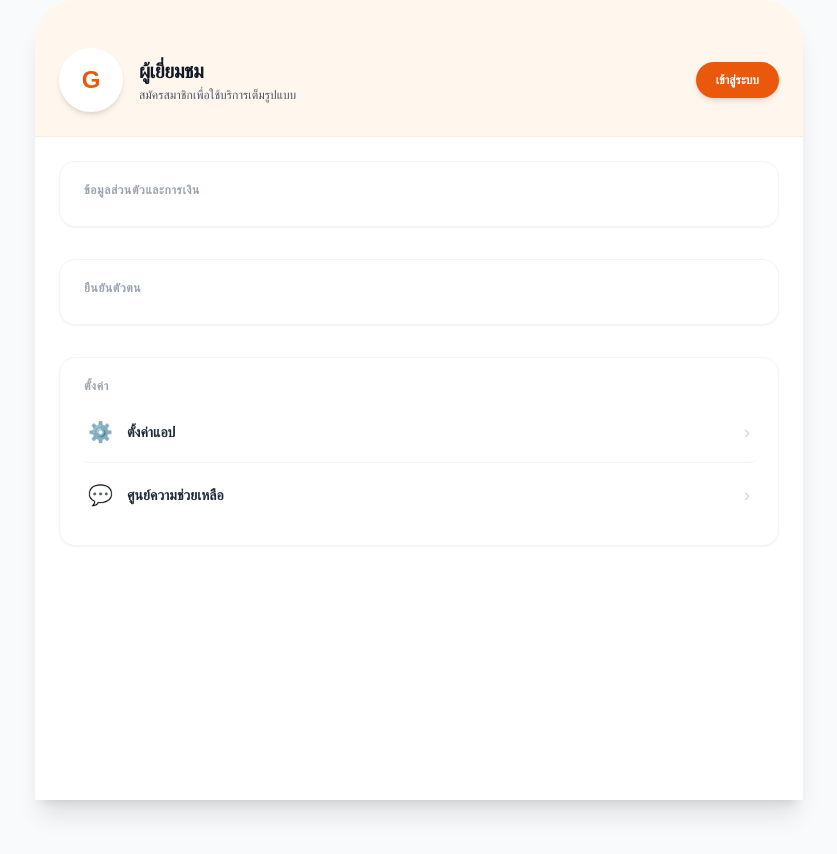
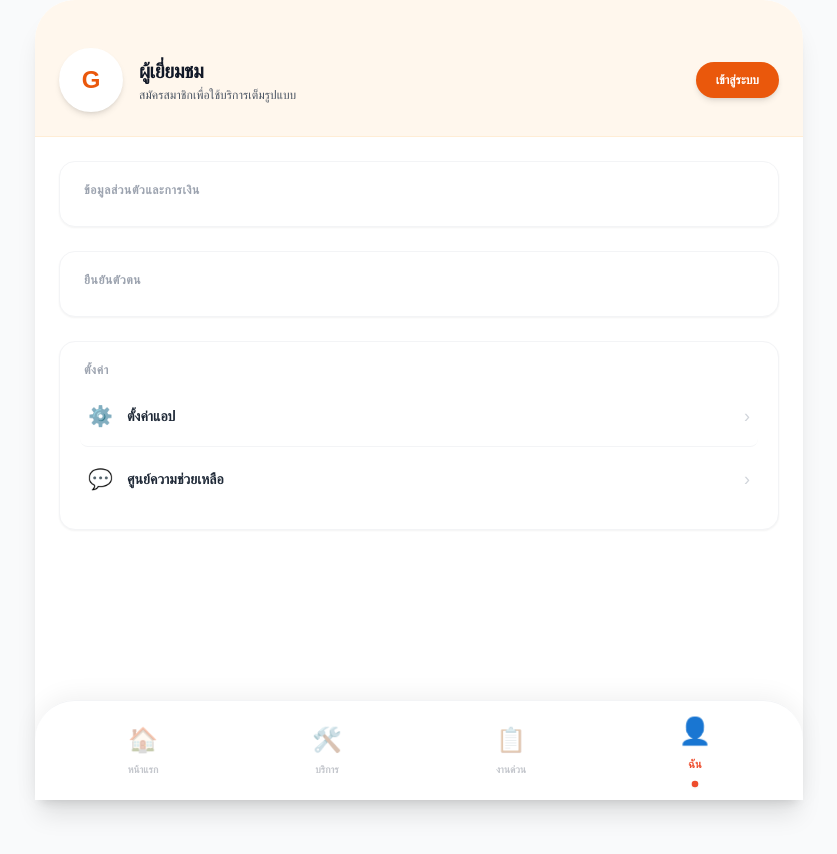
Before and after one commit to BSam-B3/jong-jaroen, a Next.js app: page /profile in a window 1280 px wide. Shown: the top 854 px of the page, without its empty margins (221-1058 px from the left). Built offline with nearby package versions, Linux system fonts and the light colour scheme; no server answers.

Commit message:
Refactor ProfilePage component and improve loading state

```diff
--- a/app/profile/page.tsx
+++ b/app/profile/page.tsx
@@ -1,14 +1,12 @@
-// app/profile/page.tsx
 'use client';
 
 import { useState, useEffect } from 'react';
-import { supabase } from '@/lib/supabase'; // ⚠️ ปรับ path ตามโปรเจกต์ของคุณ
+import { supabase } from '@/lib/supabase';
 import Link from 'next/link';
 import { useRouter } from 'next/navigation';
 
-// คอมโพเนนต์ย่อยสำหรับแถวเมนู (Menu Row) เพื่อความสะอาดของโค้ด
-function ProfileMenuRow({ icon, label, href, status, isPrivate = false, isLoggedIn = false }) {
-  // ✅ เงื่อนไข: ถ้าเป็นเมนูส่วนตัว และผู้ใช้ยังไม่ได้ล็อกอิน ให้ซ่อนเมนูนี้
+// ✅ เติม : any ตรงนี้ เพื่อแก้ Error TypeScript ของ Vercel
+function ProfileMenuRow({ icon, label, href, status, isPrivate = false, isLoggedIn = false }: any) {
   if (isPrivate && !isLoggedIn) return null;
 
   return (
@@ -28,13 +26,23 @@ function ProfileMenuRow({ icon, label, href, status, isPrivate = false, isLogged
   );
 }
 
+// คอมโพเนนต์เมนูด้านล่าง
+function NavItem({ icon, label, active, onClick }: any) {
+  return (
+    <div onClick={onClick} className={`flex flex-col items-center gap-1.5 cursor-pointer transition-all ${active ? 'scale-110' : 'opacity-40 hover:opacity-100'} w-16`}>
+      <span className="text-2xl">{icon}</span>
+      <span className={`text-[10px] font-bold ${active ? 'text-[#EE4D2D]' : 'text-gray-500'}`}>{label}</span>
+      {active && <div className="w-1.5 h-1.5 bg-[#EE4D2D] rounded-full shadow-sm mt-0.5"></div>}
+    </div>
+  );
+}
+
 export default function ProfilePage() {
   const [user, setUser] = useState<any>(null);
   const [loading, setLoading] = useState(true);
   const router = useRouter();
 
   useEffect(() => {
-    // 🔍 ดึงข้อมูลผู้ใช้ปัจจุบันจาก Supabase
     async function getUserData() {
       const { data: { session } } = await supabase.auth.getSession();
       if (session) {
@@ -45,22 +53,20 @@ export default function ProfilePage() {
     getUserData();
   }, []);
 
-  const isLoggedIn = !!user; // ตรวจสอบสถานะการล็อกอิน
+  const isLoggedIn = !!user;
 
-  // ฟังก์ชันสำหรับ Handle การ Log Out
   const handleSignOut = async () => {
     await supabase.auth.signOut();
-    router.push('/login'); // พากลับไปหน้า Login
+    router.push('/login');
   };
 
-  if (loading) return <div className="p-10 text-center text-gray-500">กำลังโหลด...</div>;
+  if (loading) return <div className="min-h-screen bg-gray-50 flex items-center justify-center font-bold text-gray-500">กำลังโหลด...</div>;
 
   return (
     <div className="min-h-screen bg-gray-50 flex justify-center pb-24">
-      {/* Container หลัก */}
-      <div className="w-full sm:max-w-2xl md:max-w-3xl bg-white min-h-screen relative flex flex-col shadow-xl overflow-hidden rounded-t-[2.5rem]">
+      <div className="w-full sm:max-w-2xl md:max-w-3xl bg-white min-h-screen relative flex flex-col shadow-xl overflow-x-hidden rounded-t-[2.5rem]">
 
-        {/* 🟠 ส่วนหัว Profile (เหมือนใน image_2.png) */}
+        {/* 🟠 ส่วนหัว Profile */}
         <div className="bg-orange-50 p-6 pt-12 flex items-center gap-4 border-b border-orange-100">
           <div className="w-16 h-16 bg-white rounded-full border-4 border-white shadow-md flex items-center justify-center text-2xl font-black text-orange-600 flex-shrink-0">
             {isLoggedIn ? (user.user_metadata?.full_name?.charAt(0) || user.email?.charAt(0).toUpperCase()) : 'G'}
@@ -81,49 +87,24 @@ export default function ProfilePage() {
         </div>
 
         {/* 📋 ส่วนรายการเมนู */}
-        <div className="p-6 space-y-8 flex-1">
+        <div className="p-6 space-y-6 flex-1 pb-24">
 
-          {/* ✅ กลุ่มเมนู: ข้อมูลส่วนตัวและการเงิน */}
           <div className="bg-white rounded-2xl p-5 border border-gray-100 shadow-sm">
             <h2 className="text-xs font-black text-gray-400 uppercase tracking-wider mb-2 px-1">ข้อมูลส่วนตัวและการเงิน</h2>
             <div className="space-y-0.5">
-              <ProfileMenuRow
-                icon="💳"
-                label="บัญชีรับเงิน (Bank Account)"
-                href="/profile/bank-account"
-                status="ตั้งค่าช่องทางรับเงิน"
-                isPrivate={true}
-                isLoggedIn={isLoggedIn} // ✅ แสดงเฉพาะเมื่อล็อกอิน
-              />
-              {/* ✅ โค้ดที่บีสามต้องเพิ่ม: เมนูประวัติรายการ */}
-              <ProfileMenuRow
-                icon="📜" // ใช้ไอคอนรูปม้วนกระดาษ หรือ 🕒 นาฬิกา ก็ได้ครับ
-                label="ประวัติรายการ"
-                href="/history"
-                status="บันทึกกิจกรรมทั้งหมด"
-                isPrivate={true} // ✅ เป็นเมนูส่วนตัว
-                isLoggedIn={isLoggedIn} // ✅ แสดงเฉพาะเมื่อล็อกอินแล้วเท่านั้น
-              />
+              <ProfileMenuRow icon="💳" label="บัญชีรับเงิน (Bank Account)" href="/profile/bank-account" status="ตั้งค่าช่องทางรับเงิน" isPrivate={true} isLoggedIn={isLoggedIn} />
+              {/* ✅ เมนูประวัติรายการ ย้ายมาอยู่ที่นี่แล้ว */}
+              <ProfileMenuRow icon="📜" label="ประวัติรายการ" href="/history" status="บันทึกกิจกรรมทั้งหมด" isPrivate={true} isLoggedIn={isLoggedIn} />
             </div>
           </div>
 
-          {/* กลุ่มเมนู: ยืนยันตัวตน (ตามภาพ image_2.png) */}
           <div className="bg-white rounded-2xl p-5 border border-gray-100 shadow-sm">
             <h2 className="text-xs font-black text-gray-400 uppercase tracking-wider mb-2 px-1">ยืนยันตัวตน</h2>
             <div className="space-y-0.5">
-              <ProfileMenuRow
-                icon="🛡️"
-                label="ยืนยันตัวตน (KYC)"
-                href="/profile/kyc"
-                status="ผ่านแล้ว"
-                isPrivate={true}
-                isLoggedIn={isLoggedIn}
-              />
-              {/* เมนูอื่นๆ เช่น แฟ้มเอกสาร... */}
+              <ProfileMenuRow icon="🛡️" label="ยืนยันตัวตน (KYC)" href="/profile/kyc" status="ผ่านแล้ว" isPrivate={true} isLoggedIn={isLoggedIn} />
             </div>
           </div>
 
-          {/* กลุ่มเมนู: ตั้งค่าและอื่นๆ */}
           <div className="bg-white rounded-2xl p-5 border border-gray-100 shadow-sm">
             <h2 className="text-xs font-black text-gray-400 uppercase tracking-wider mb-2 px-1">ตั้งค่า</h2>
             <div className="space-y-0.5">
@@ -132,17 +113,22 @@ export default function ProfilePage() {
             </div>
           </div>
 
-          {/* ✅ ปุ่ม Log Out (แสดงเฉพาะเมื่อล็อกอิน) */}
           {isLoggedIn && (
-            <button
-              onClick={handleSignOut}
-              className="w-full bg-gray-100 text-gray-700 py-4 rounded-xl font-bold text-sm shadow-inner hover:bg-gray-200 active:scale-[0.98] transition-all mt-6"
-            >
+            <button onClick={handleSignOut} className="w-full bg-gray-100 text-gray-700 py-4 rounded-xl font-bold text-sm shadow-inner hover:bg-gray-200 active:scale-[0.98] transition-all mt-4">
               ออกจากระบบ
             </button>
           )}
 
         </div>
+
+        {/* ✅ Bottom Navigation (จัดใหม่เหลือ 4 ไอคอน) */}
+        <div className="fixed bottom-0 w-full sm:max-w-2xl md:max-w-3xl bg-white/95 backdrop-blur-md border-t border-gray-100 px-4 py-4 flex justify-around items-center shadow-[0_-4px_25px_rgba(0,0,0,0.06)] rounded-t-[2.5rem] z-50">
+          <NavItem icon="🏠" label="หน้าแรก" active={false} onClick={() => router.push('/')} />
+          <NavItem icon="🛠️" label="บริการ" active={false} onClick={() => router.push('/services')} />
+          <NavItem icon="📋" label="งานด่วน" active={false} onClick={() => router.push('/win-online')} />
+          <NavItem icon="👤" label="ฉัน" active={true} onClick={() => {}} />
+        </div>
+
       </div>
     </div>
   );
```
